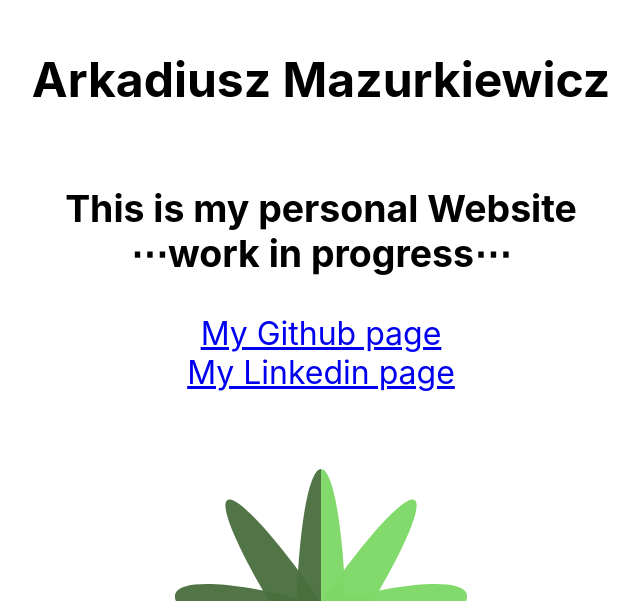
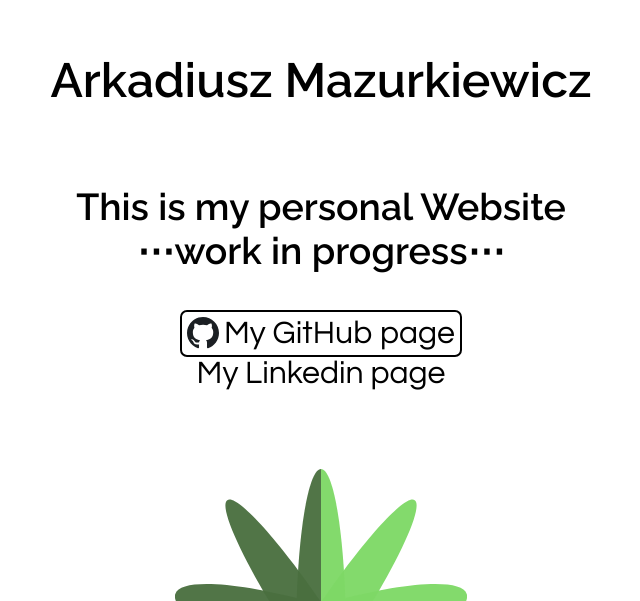
Before and after one commit to arekmaz/arkadiuszmazurkiewicz.com, a React (Create React App) app: page /about in a window 1280 px wide. Shown: the part 199-800 px from the top of the page, without its empty margins (319-959 px from the left). Built offline with nearby package versions, Linux system fonts and the light colour scheme.

Commit message:
add better my github page button

```diff
--- a/public/index.html
+++ b/public/index.html
@@ -13,6 +13,11 @@
     <link
       rel="manifest"
       href="%PUBLIC_URL%/manifest.json"
+    />
+    <!-- Fonts -->
+    <link
+      href="https://fonts.googleapis.com/css2?family=Questrial&family=Raleway:wght@400;600&display=swap"
+      rel="stylesheet"
     />
 
     <!-- All favicon for all devices -->
--- /dev/null
+++ b/src/components/MyGithubButton.tsx
@@ -0,0 +1,30 @@
+/** @jsx jsx */
+import React from 'react';
+import { ReactComponent as LogoSvg } from '../assets/github-logo.svg';
+import { jsx, css } from '@emotion/core';
+
+type MyGithubButtonProps = {};
+
+export default function MyGithubButton({}: MyGithubButtonProps) {
+  return (
+    <a
+      css={css`
+        display: flex;
+        border: 2px solid;
+        padding: 5px;
+        border-radius: 7px;
+      `}
+      href="https://github.com/arekmaz"
+      role="button"
+      target="_blank"
+      rel="noopener noreferrer"
+    >
+      <LogoSvg {...{ height: '2rem', width: '2rem' }} />
+      <span
+        css={css`
+          margin-left: 5px;
+        `}
+      >{`My GitHub page`}</span>
+    </a>
+  );
+}
--- a/src/index.css
+++ b/src/index.css
@@ -1,3 +1,19 @@
+h1,
+h2,
+h3,
+h4,
+h5,
+h6 {
+  font-family: 'Raleway', sans-serif;
+}
+
+a {
+  font-family: 'Questrial', sans-serif;
+  text-decoration: none;
+  color: inherit;
+  cursor: pointer;
+}
+
 body {
   margin: 0;
   font-family: -apple-system, BlinkMacSystemFont, 'Segoe UI',
--- a/src/screens/about/AboutContent.tsx
+++ b/src/screens/about/AboutContent.tsx
@@ -1,6 +1,7 @@
 /** @jsx jsx */
 import React from 'react';
 import { jsx, css } from '@emotion/core';
+import MyGithubButton from '../../components/MyGithubButton';
 
 export default function AboutContent() {
   return (
@@ -28,9 +29,7 @@ export default function AboutContent() {
           {`This is my personal Website`}
           <br /> {`⋯work in progress⋯`}
         </h3>
-        <a href="https://github.com/arekmaz">
-          {`My Github page`}
-        </a>
+        <MyGithubButton />
         <a href="https://www.linkedin.com/in/arkadiusz-mazurkiewicz-6a6b14120/">
           {`My Linkedin page`}
         </a>
```
Also changed, not shown: src/assets/github-logo.svg (added).
